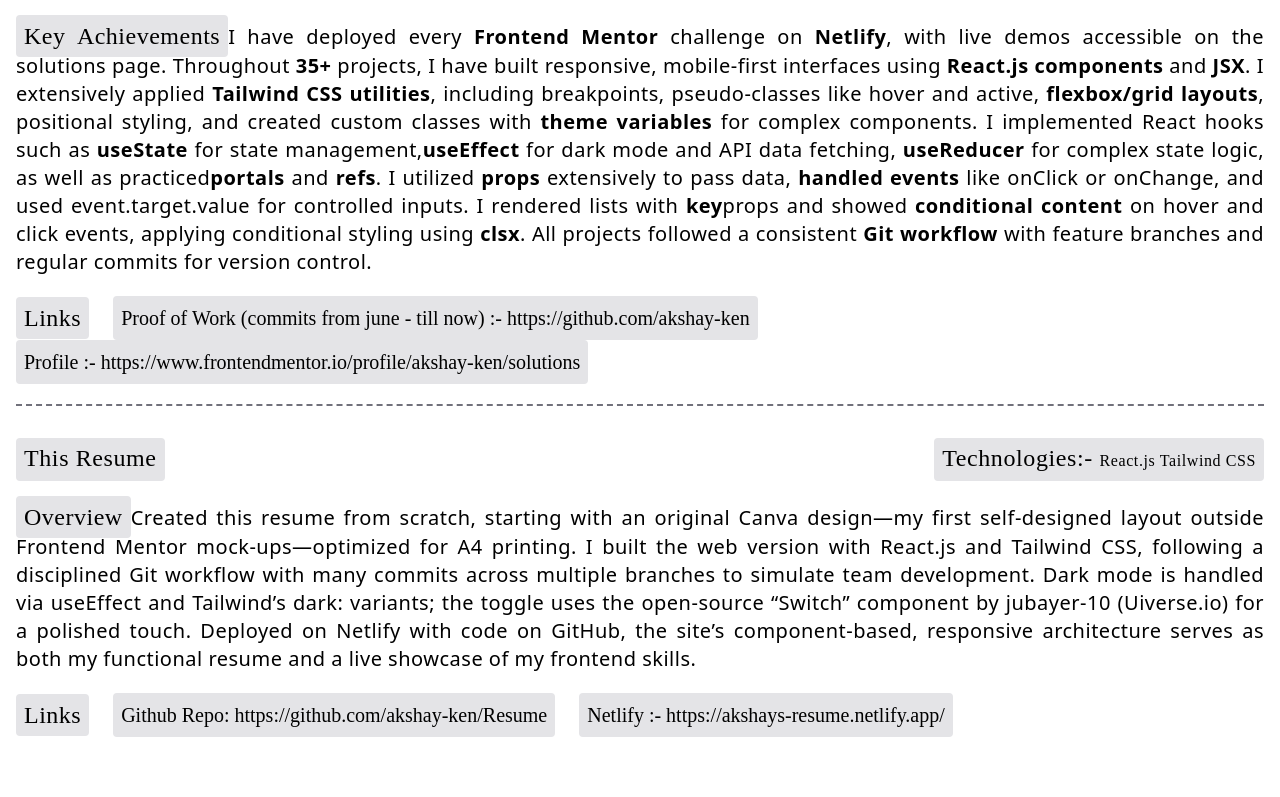
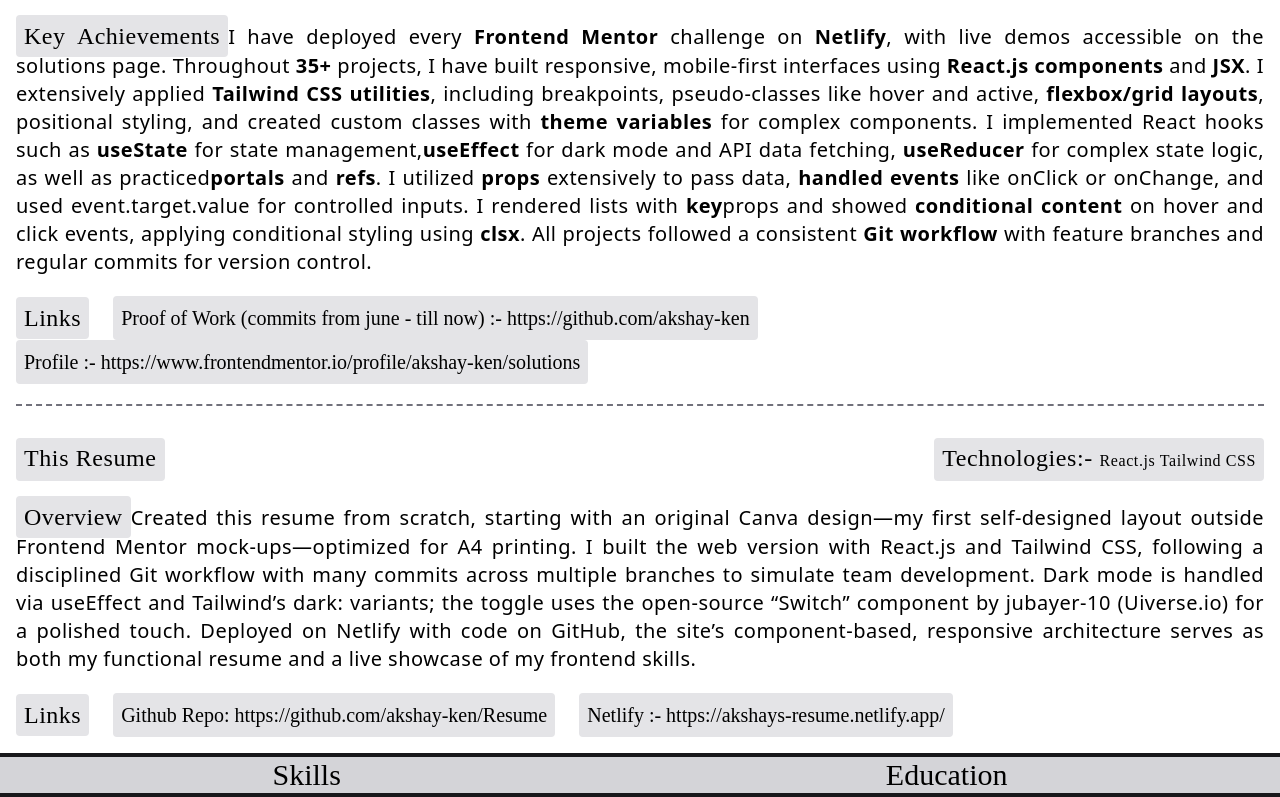
Before and after one commit to akshay-ken/Resume, a React (Vite) app: page / in a window 1280 px wide. Shown: the part 655-1452 px from the top of the page. Before the commit the page ends 1408 px from the top, so only its background shows below. Built offline with nearby package versions, Linux system fonts and the light colour scheme; a web font is replaced by a local one.

Commit message:
style: add section divider with dark mode styling

```diff
--- a/src/components/FooterSection.jsx
+++ b/src/components/FooterSection.jsx
@@ -1,6 +1,11 @@
 export function FooterSection() {
   return (
     <footer>
+      <div className="font-zcool text-xl md:text-3xl border-y-4 border-zinc-900 dark:border-zinc-400 flex flex-row justify-around bg-zinc-300 dark:bg-zinc-600 dark:text-zinc-300">
+        <p>Skills</p>
+        <p>Education</p>
+      </div>
+      <section></section>
       <section></section>
     </footer>
   );
```
